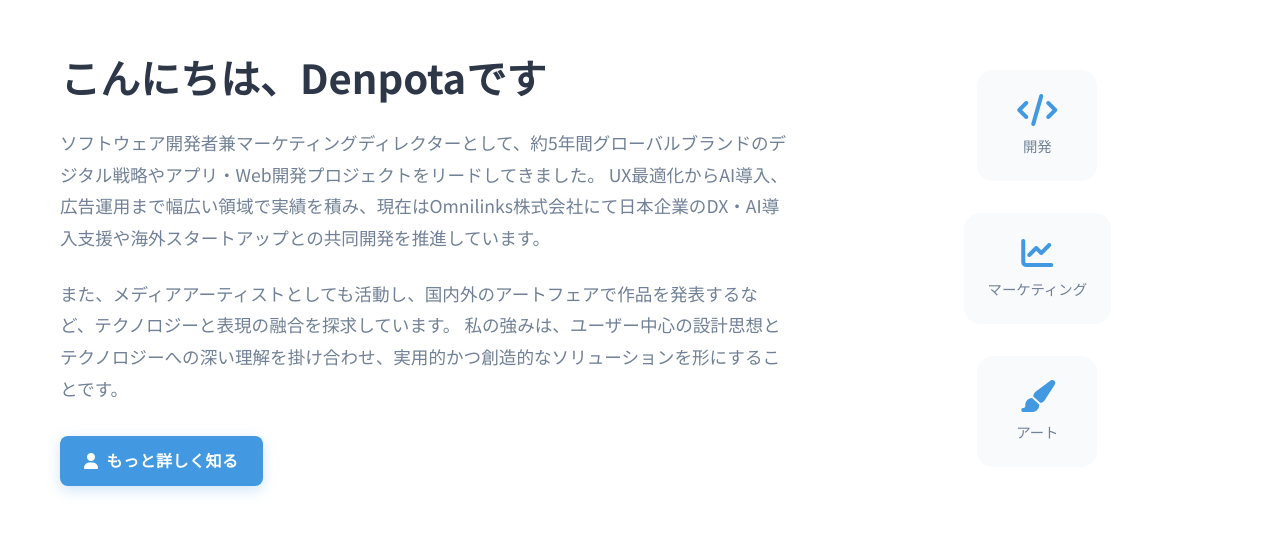
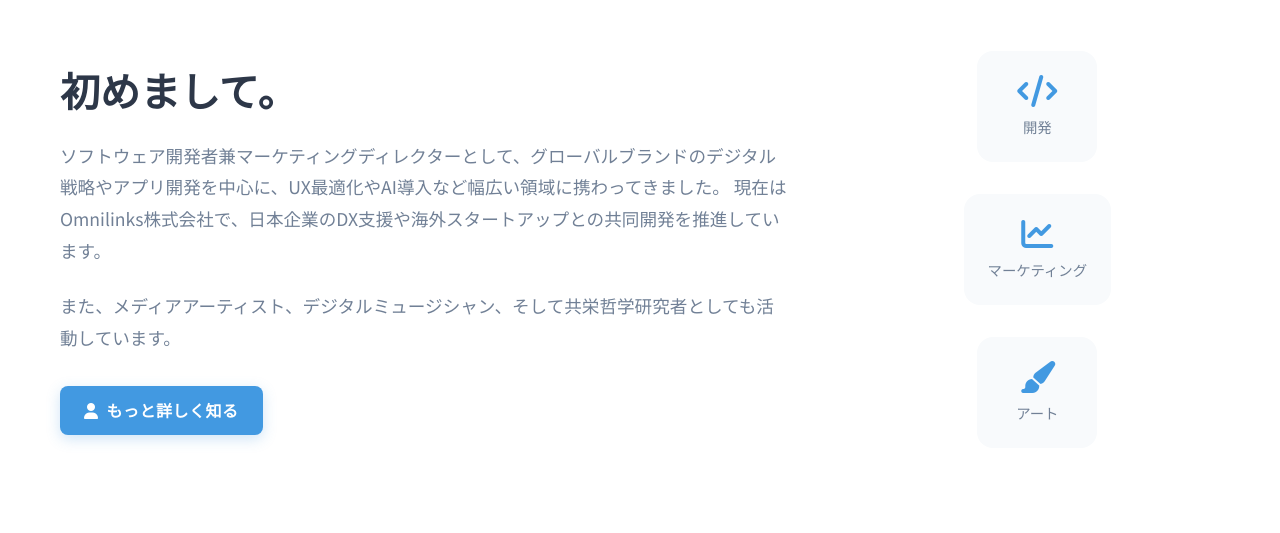
Before and after one commit to kureatachi/denpota-portfolio, a website: page index.html in a window 1280 px wide. Shown: the part 829-1362 px from the top of the page. Drawn offline with Linux system fonts and the light colour scheme; a web font is replaced by a local one.

Commit message:
Update introduction text to new Japanese content with expanded role descriptions

```diff
--- a/index.html
+++ b/index.html
@@ -84,14 +84,13 @@
         <div class="container">
             <div class="intro-content">
                 <div class="intro-text">
-                    <h2 class="japanese-heading">こんにちは、Denpotaです</h2>
+                    <h2 class="japanese-heading">初めまして。</h2>
                     <p class="japanese-text">
-                        ソフトウェア開発者兼マーケティングディレクターとして、約5年間グローバルブランドのデジタル戦略やアプリ・Web開発プロジェクトをリードしてきました。
-                        UX最適化からAI導入、広告運用まで幅広い領域で実績を積み、現在はOmnilinks株式会社にて日本企業のDX・AI導入支援や海外スタートアップとの共同開発を推進しています。
+                        ソフトウェア開発者兼マーケティングディレクターとして、グローバルブランドのデジタル戦略やアプリ開発を中心に、UX最適化やAI導入など幅広い領域に携わってきました。
+                        現在はOmnilinks株式会社で、日本企業のDX支援や海外スタートアップとの共同開発を推進しています。
                     </p>
                     <p class="japanese-text">
-                        また、メディアアーティストとしても活動し、国内外のアートフェアで作品を発表するなど、テクノロジーと表現の融合を探求しています。
-                        私の強みは、ユーザー中心の設計思想とテクノロジーへの深い理解を掛け合わせ、実用的かつ創造的なソリューションを形にすることです。
+                        また、メディアアーティスト、デジタルミュージシャン、そして共栄哲学研究者としても活動しています。
                     </p>
                     <div class="intro-button">
                         <a href="about.html" class="btn btn-primary">
```
